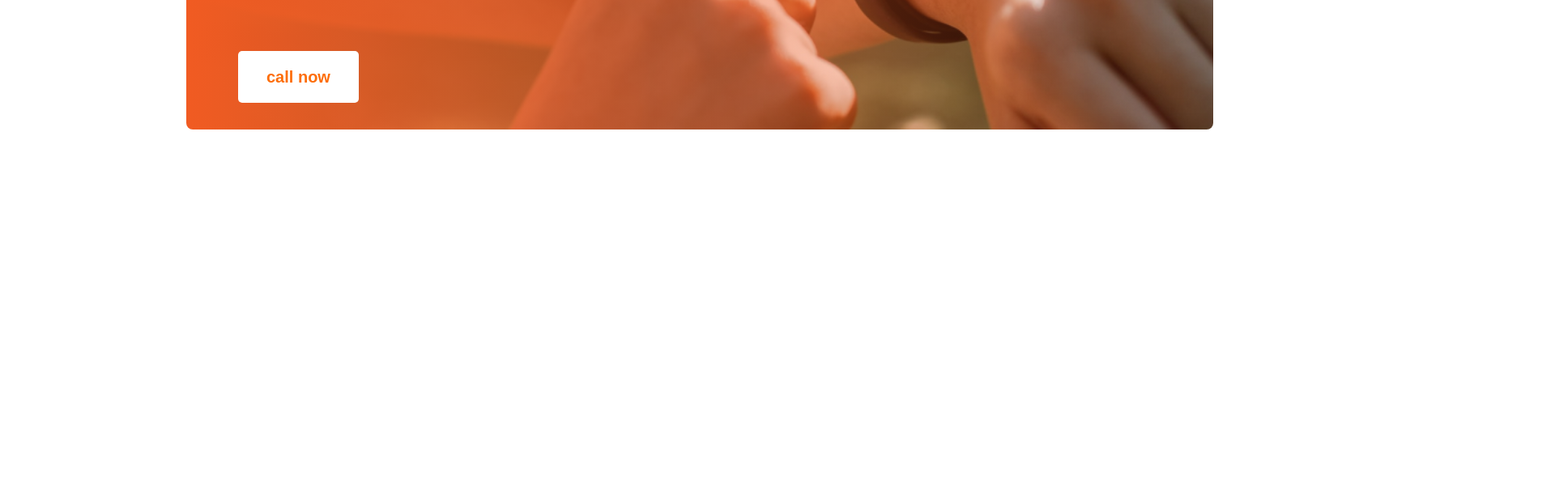
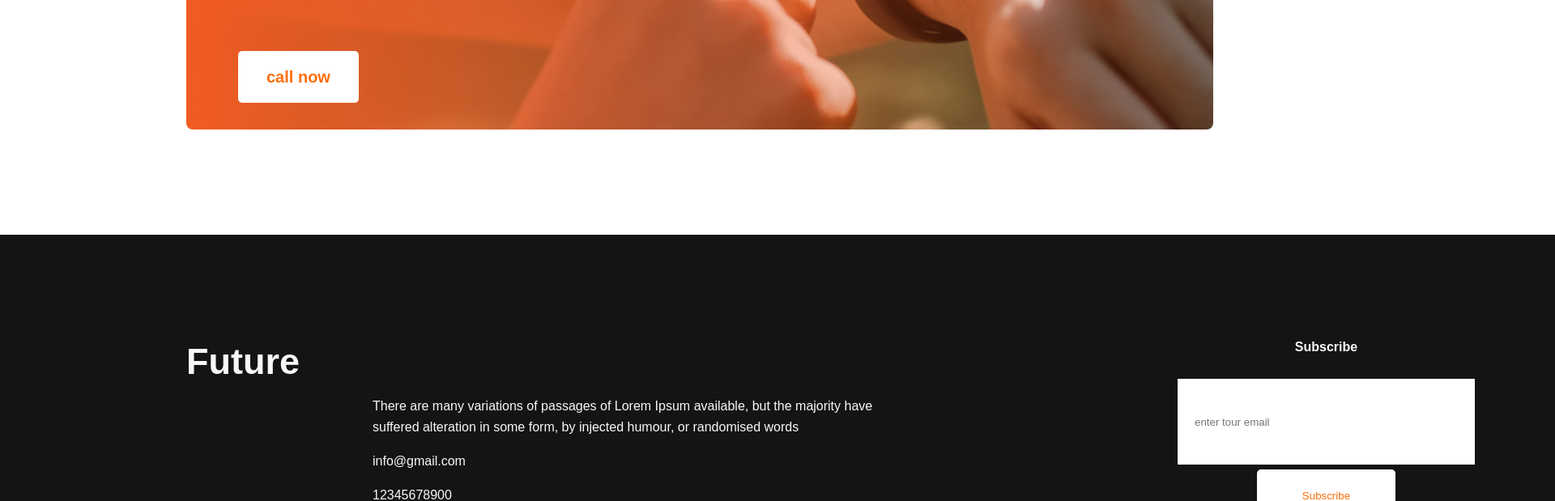
Before and after one commit to RabeyaAkter78/new-year-new-plan, a plain HTML site: page index.html in a window 1280 px wide. Shown: the part 2887-3506 px from the top of the page at 81% size, 1920 px wide, since content can reach past the window. Before the commit the page ends 3177 px from the top, so only its background shows below. Drawn offline with Linux system fonts and the light colour scheme.

Commit message:
added changed item

```diff
--- a/index.html
+++ b/index.html
@@ -42,7 +42,9 @@
 
             <div class="text">
                 <h3 class="text-title">My failures of previous year</h3>
-            <p class="text-description">Contrary to popular belief, Lorem Ipsum is not simply random text. It has roots in a piece of classical Latin literature from 45 BC, making it over 2000 years old. Richard McClintock.</p>
+                <p class="text-description">Contrary to popular belief, Lorem Ipsum is not simply random text. It has
+                    roots in a piece of classical Latin literature from 45 BC, making it over 2000 years old. Richard
+                    McClintock.</p>
                 <div class="text-list">
                     <ul>
                         <li class="list">Contrary to popular belief, is not simply.</li>
@@ -74,7 +76,7 @@
                     <p class="plan-description">Nemo possimus eaque iste? Quisquam.</p>
                 </div>
                 <div class class="plan">
-    <img class="plan-img"  src="images/icons/ecom.png" alt="">
+                    <img class="plan-img" src="images/icons/ecom.png" alt="">
                     <p class="plan-title">ecommerce</p>
                     <p class="plan-description">Voluptatum harum debitis quis ducimus!</p>
                 </div>
@@ -91,6 +93,34 @@
         </div>
 
     </section>
+    <!-- footer section -->
+    <footer>
+        <section class="footer-container">
+
+            <div class="footer-text">
+                <h2 class="footer-title">Future</h2>
+                <form class="footer-description" action="">There are many variations of passages of Lorem Ipsum
+                    available, but the majority have suffered alteration in some form, by injected humour, or randomised
+                    words</form>
+                <h4 class="footer-description">info@gmail.com</h4>
+                <h4 class="footer-description">12345678900</h4>
+                <img class="logo" src="images/icons/fb.png" alt="facebook logo">
+                <img class="logo" src="images/icons/twitter.png" alt="twitter logo">
+                <img class="logo" src="images/icons/youtube.png" alt="youtube logo">
+
+
+            </div>
+            <div class="form">
+                <h4 class="form-text">Subscribe</h4>
+                <input class="mail" type="email" name="email" id="" placeholder= "enter tour email">
+                <button class="form-btn">Subscribe</button>
+            </div>
+
+        </section>
+
+
+    </footer>
+
 </body>
 
 </html>
--- a/style/style.css
+++ b/style/style.css
@@ -3,6 +3,7 @@
     font-family: sans-serif;
 }
 
+/* banner section */
 .banner {
     font-family: 'Work Sans';
     font-style: normal;
@@ -42,6 +43,7 @@
     background: #FD6E0A;
 }
 
+/* failor section */
 .section-container {
     display: flex;
     justify-content: space-around;
@@ -146,8 +148,8 @@ h3 {
 }
 
 /* gradient section */
-.gradient{
-    padding:130px 230px;
+.gradient {
+    padding: 130px 230px;
 }
 
 #grad1 {
@@ -157,10 +159,10 @@ h3 {
     left: 230px;
     top: 2216.3px;
 
-    background: linear-gradient(90deg, #F15B22 0%, rgba(241, 91, 34, 0) 100%) ,url(../images/watch.png);
+    background: linear-gradient(90deg, #F15B22 0%, rgba(241, 91, 34, 0) 100%), url(../images/watch.png);
     border-radius: 8px;
-   padding: 59px 64px;
-   background-size: cover;
+    padding: 59px 64px;
+    background-size: cover;
 }
 
 .grad-title {
@@ -172,7 +174,7 @@ h3 {
 
 .gradient-btn {
 
-    color:#FD6E0A ;
+    color: #FD6E0A;
     font-size: 20px;
     font-weight: 700;
     height: 64px;
@@ -181,7 +183,81 @@ h3 {
     border-radius: 5px;
     background: #FFFFFF;
 }
-/*   width: 160px;
+
+/* footer section */
+.footer-container {
+    display: flex;
+    text-align: center;
+    padding: 130px 230px;
+    width: 1600px;
+    height: 577px;
+    left: 0px;
+    top: 2646.3px;
+    background: #151414;
+    color: #F8F8F8;
+
+}
+
+.footer.text {
+    width: 485px;
+    height: 317px;
+    left: 230px;
+    top: 2776.3px;
+    color: #FFFFFF;
+
+}
+
+.footer-title {
+    font-weight: 700;
+    font-size: 45px;
+    line-height: 53px;
+    width: 148px;
+    height: 53px;
+    left: 230px;
+    top: 2776.3px;
+    text-align: left;
+}
+
+.footer-description {
+    margin-right: 331px;
+    margin-left: 230px;
+    font-weight: 400;
+    font-size: 16px;
+    line-height: 26px;
+    margin-top: 16px;
+    text-align: left;
+}
+
+.logo {
+
+    left: 230px;
+    top: 3047.3px;
+    ;
+}
+/*
+.form {
+
+}
+
+.form-text {}
+*/
+.mail{
+  margin-top: 30px;
+  width: 325px;
+height: 64px;
+padding: 21px;
+border: none;
+}
+
+.form-btn {
+    border: 0px;
+    margin-top: 6px;
+    border-radius: 5px;
+    padding: 18px 35px;
+    width: 170.11px;
     height: 64px;
-    left: 294px;
-    top: 2393.3px; */
+    left: 1046px;
+    top: 2916.3px;
+    color: #FD6E0A;
+    background: #FFFFFF;
+}
```
Lines whose indentation alone changed are shown as unchanged.
